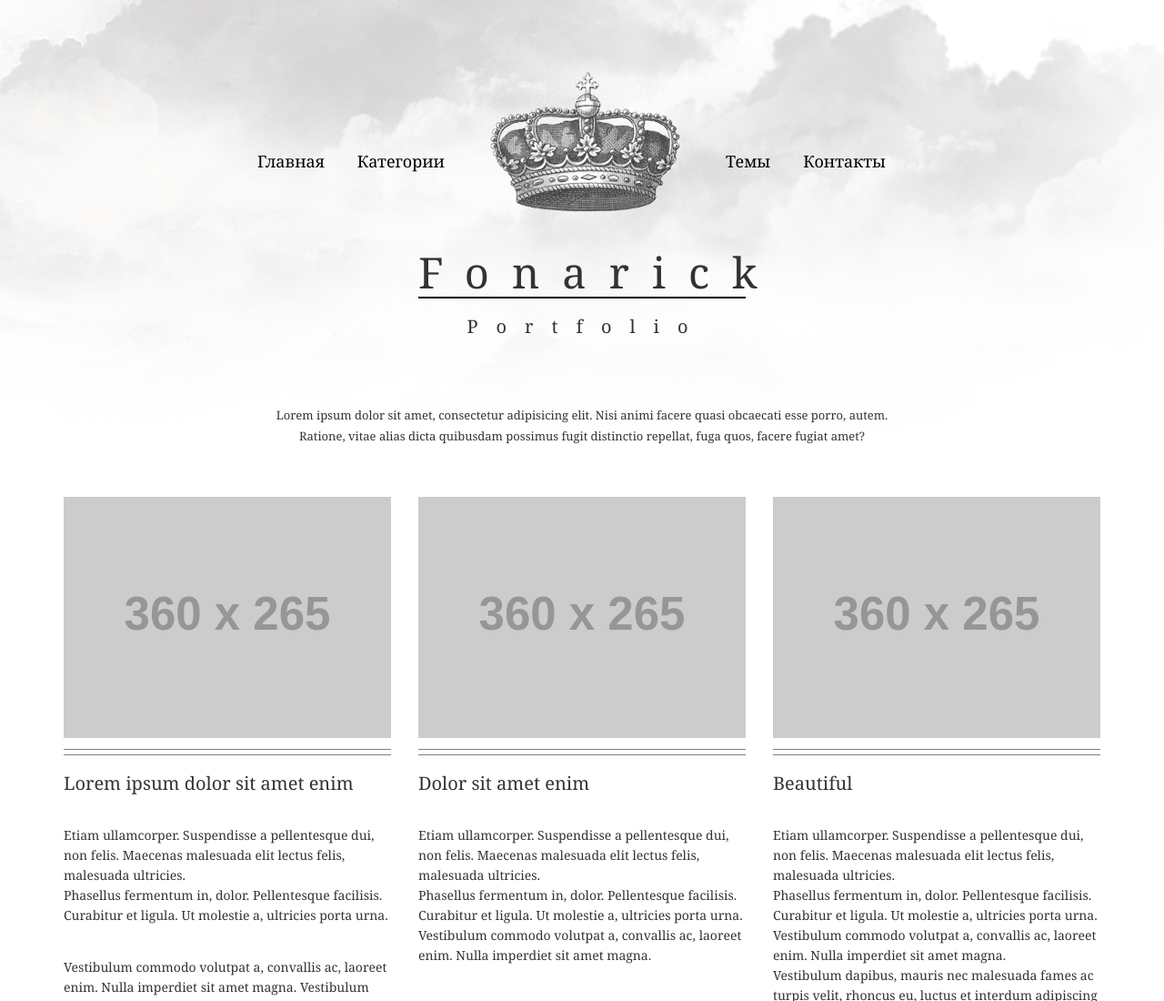
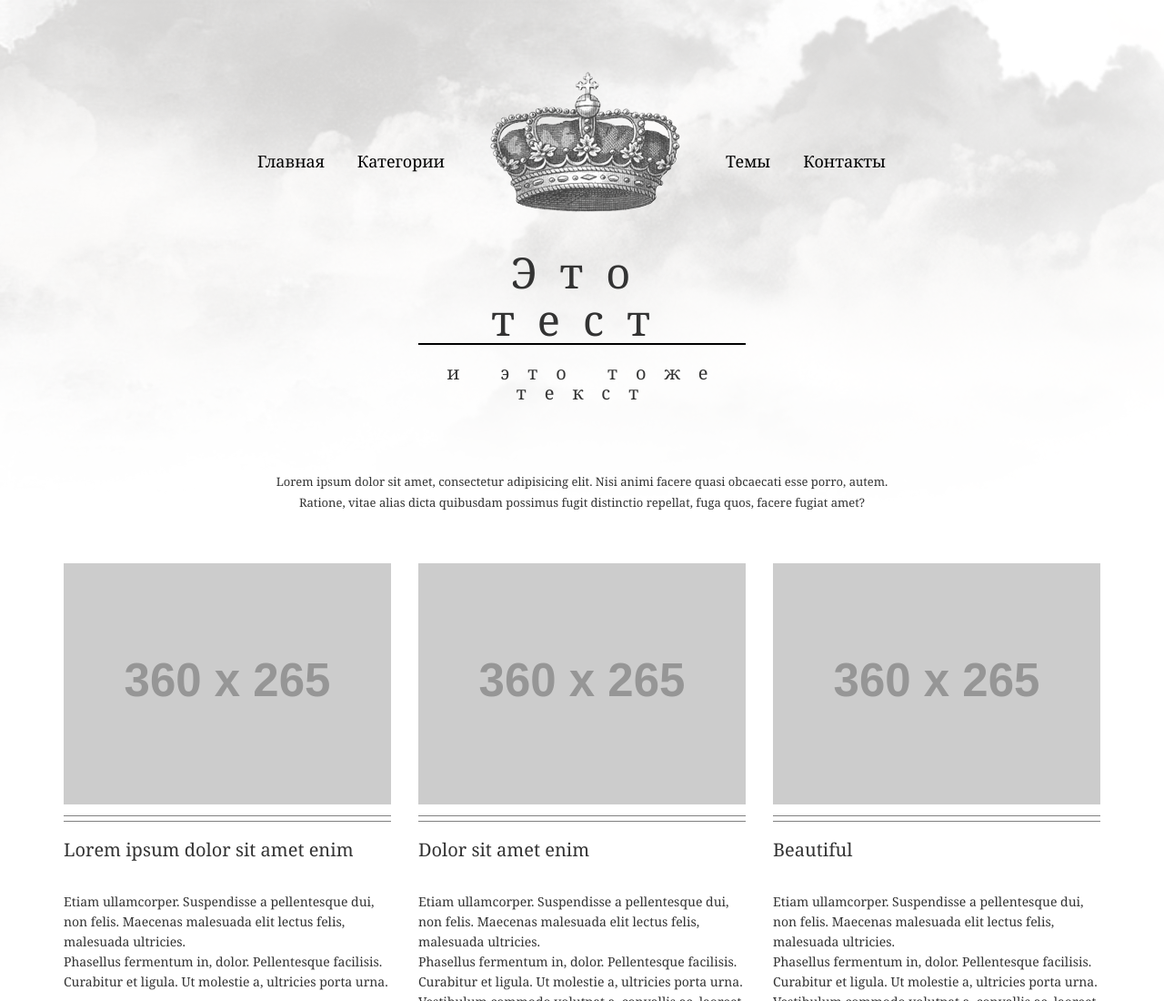
Before and after one commit to fonarick/fonarick.github.io, a plain HTML site: page fonarick_1/index.html in a window 1280 px wide. Shown: the top 1100 px of the page at 91% size. Drawn offline with nearby package versions, Linux system fonts and the light colour scheme; placeholder pictures from the web are drawn by us.

Commit message:
Update index.html

```diff
--- a/fonarick_1/index.html
+++ b/fonarick_1/index.html
@@ -52,8 +52,8 @@
 						<div class="col-md-4"></div>
 						<div class="col-md-4">
 							<div class="simply-creative">
-								<h1>Fonarick</h1>
-								<h2>Portfolio</h2>
+								<h1>Это тест</h1>
+								<h2>и это тоже текст</h2>
 							</div>
 						</div>
 						<div class="col-md-4"></div>
```
